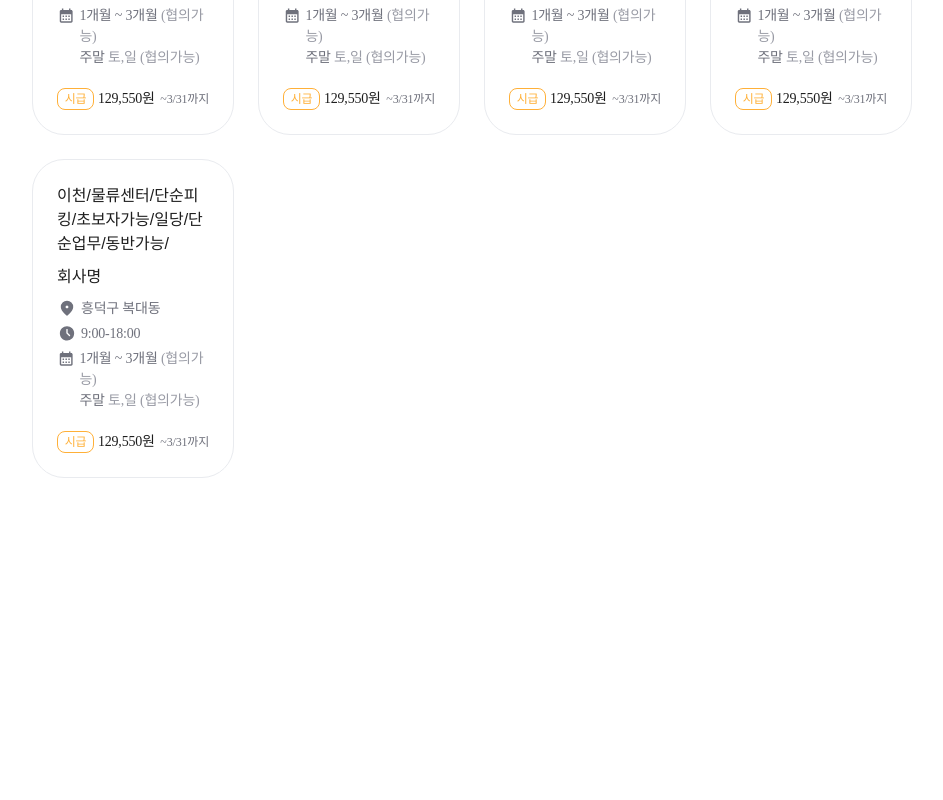
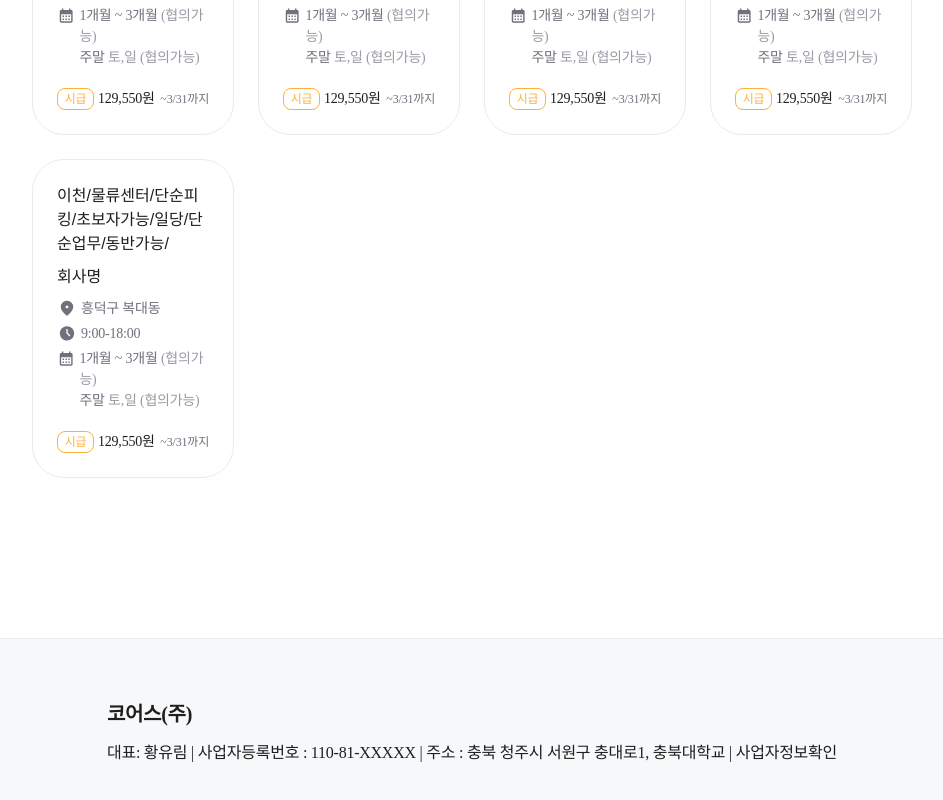
Before and after one commit to Core-Foreign-Employee-Hiring/Front-end_v2, a Next.js app: page / in a window 1280 px wide. Shown: the part 799-1599 px from the top of the page, without its empty margins (168-1111 px from the left). Before the commit the page ends 1277 px from the top, so only its background shows below. Built offline with nearby package versions, Linux system fonts and the light colour scheme; a web font is replaced by a local one.

Commit message:
feat: footer추가

```diff
--- a/src/app/page.tsx
+++ b/src/app/page.tsx
@@ -1,5 +1,6 @@
 import Header from '@/components/common/Header'
 import RecruitCard from '@/components/recruit/RecruitCard'
+import Footer from '@/components/common/Footer'
 
 export default function Home() {
   return (
@@ -20,6 +21,7 @@ export default function Home() {
           <RecruitCard recruitId={9} />
         </div>
       </div>
+      <Footer />
     </div>
   )
 }
--- a/src/app/review/[id]/page.tsx
+++ b/src/app/review/[id]/page.tsx
@@ -5,6 +5,7 @@ import { GrayCommentIcon, OptionIcon } from '@/assets/svgComponents'
 import Image from 'next/image'
 import Button from '@/components/common/Button'
 import { useState } from 'react'
+import Footer from '@/components/common/Footer'
 
 export default function ReviewDetailPage() {
   const [isInquiryModalOpen, setIsInquiryModalOpen] = useState(false)
@@ -104,6 +105,7 @@ export default function ReviewDetailPage() {
           </div>
         </div>
       </main>
+      <Footer />
     </>
   )
 }
--- a/src/app/review/page.tsx
+++ b/src/app/review/page.tsx
@@ -7,6 +7,7 @@ import { GraySearchIcon } from '@/assets/svgComponents'
 import Button from '@/components/common/Button'
 import { useState } from 'react'
 import CreateReviewPage from '@/components/review/CreateReviewPage'
+import Footer from '@/components/common/Footer'
 
 const ReviewPage = () => {
   const [isCreateReviewPageOpen, setIsCreateReviewPageOpen] = useState(false)
@@ -53,6 +54,7 @@ const ReviewPage = () => {
           </div>
         )}
       </main>
+      <Footer />
     </>
   )
 }
--- /dev/null
+++ b/src/components/common/Footer.tsx
@@ -0,0 +1,12 @@
+export default function Footer() {
+  return (
+    <div className="bg-gray1 border-gray2 mt-[160px] flex h-[186px] w-full flex-col items-center justify-center border-t py-[60px]">
+      <div className="flex flex-col gap-y-3">
+        <p className="title-md">코어스(주)</p>
+        <p className="body-md">
+          대표: 황유림 | 사업자등록번호 : 110-81-XXXXX | 주소 : 충북 청주시 서원구 충대로1, 충북대학교 | 사업자정보확인
+        </p>
+      </div>
+    </div>
+  )
+}
```
